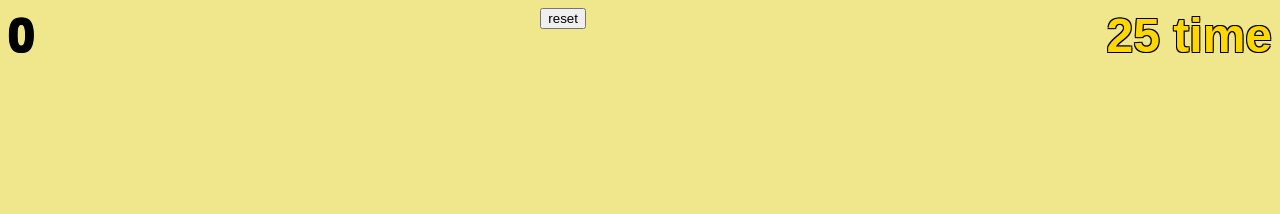
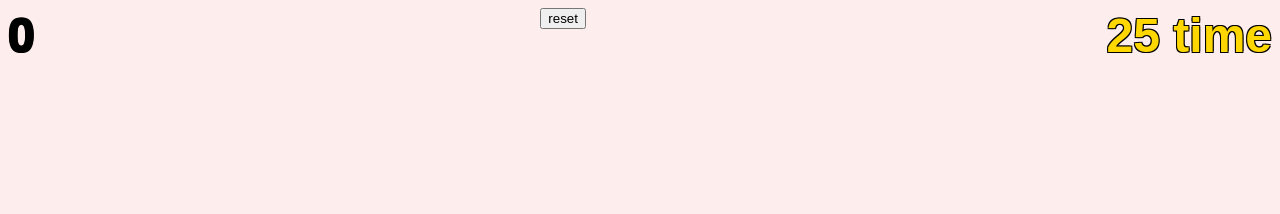
Before and after one commit to PProsper/PProsper.github.io, a plain HTML site: page CatMouseGame/index.html in a window 1280 px wide. Shown: the top 214 px of the page. Drawn offline with nearby package versions, Linux system fonts and the light colour scheme.

Commit message:
background color
changed color from mustard

```diff
--- a/CatMouseGame/CSS/Style.css
+++ b/CatMouseGame/CSS/Style.css
@@ -1,6 +1,6 @@
 
 html{
-  background: #F0E68C;
+  background: #FDEDEC;
 }
 
 #score, #time {
```
